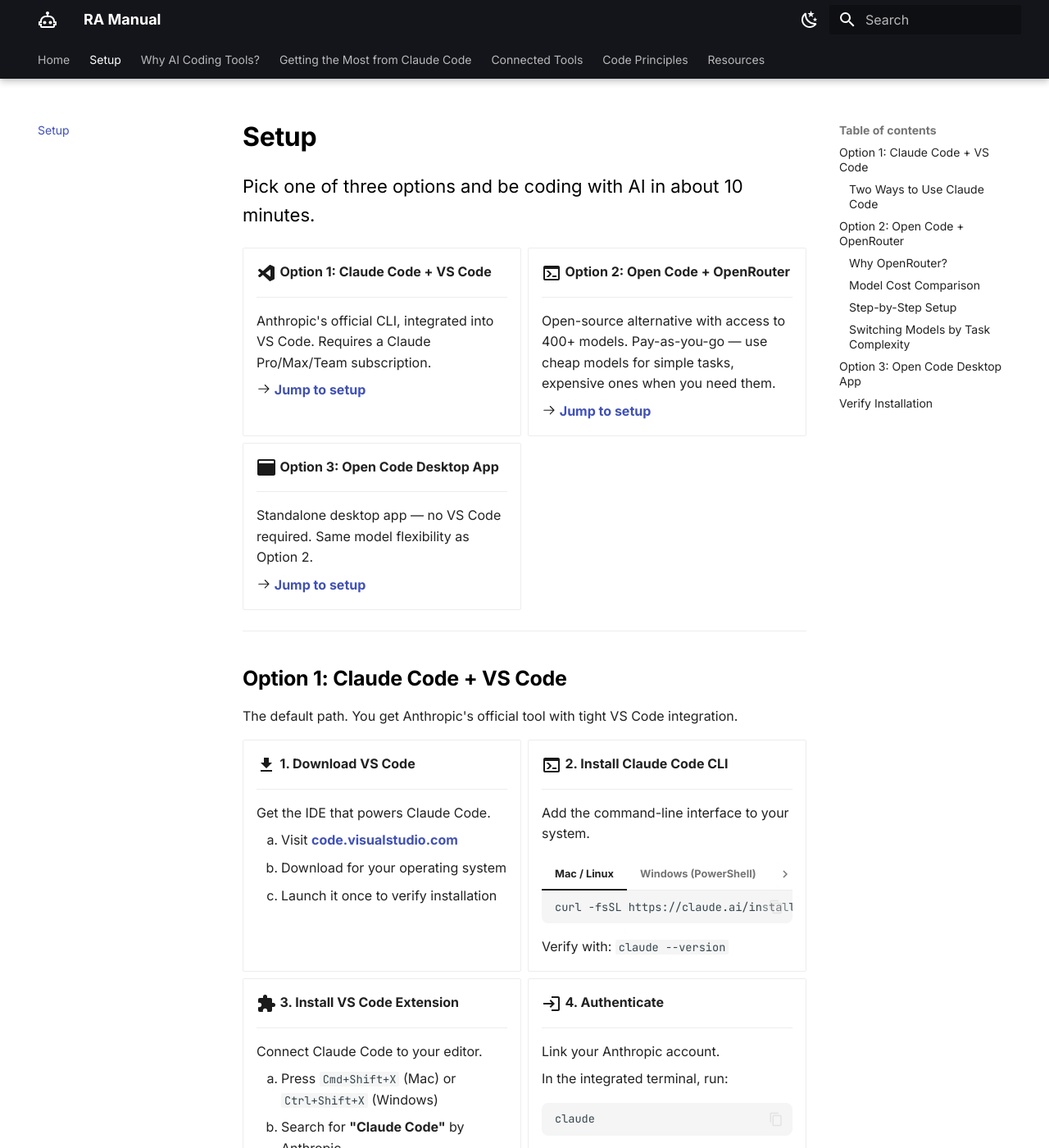
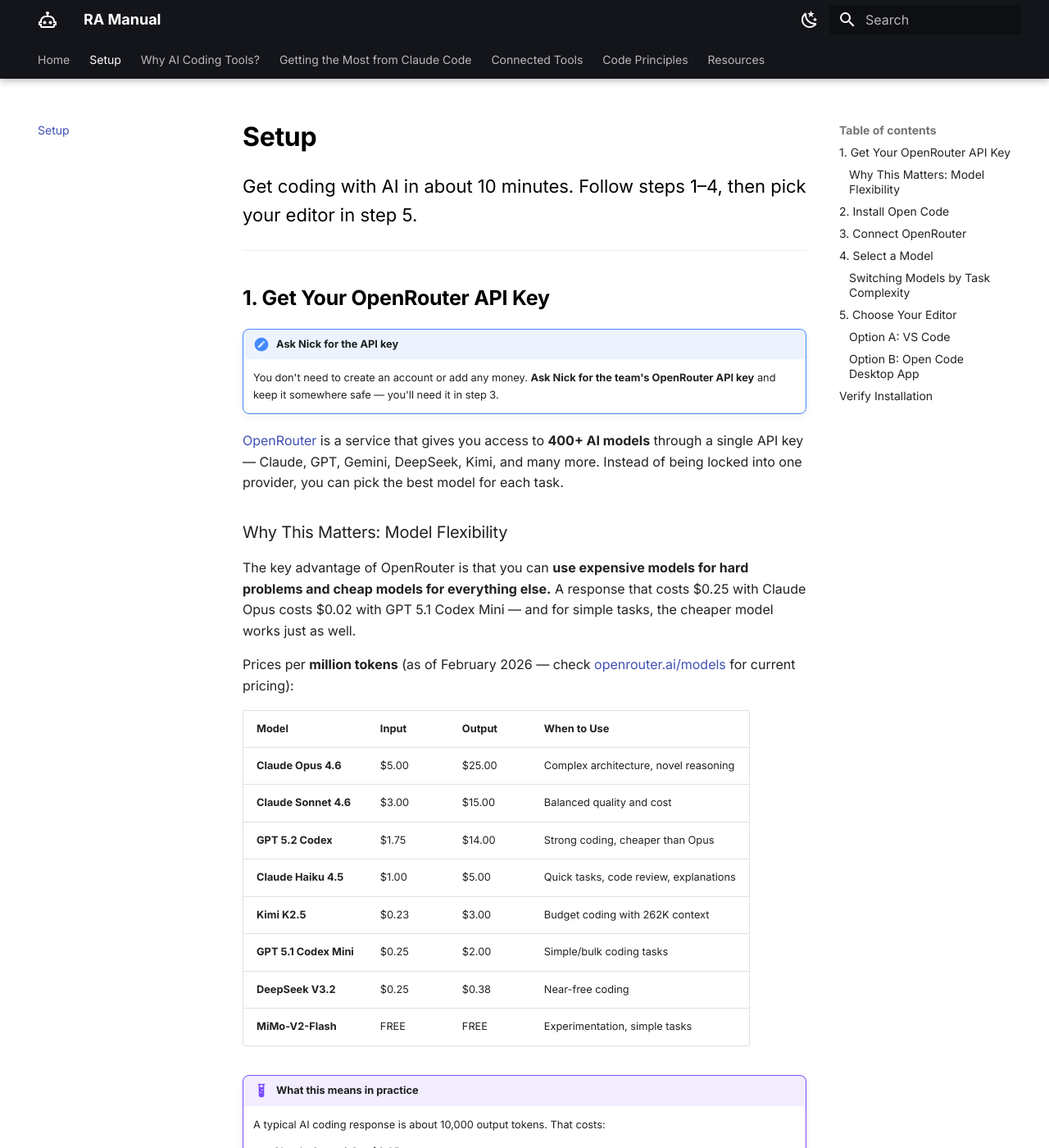
Before and after one commit to longjohnnicholas/ra-manual, an MkDocs documentation site: the page built from docs/01-setup.md, in a window 1280 px wide and 1400 px high. Shown: the whole window at 82% size. Built offline with MkDocs 1.6.1 and Material for MkDocs 9.7.7, drawn with Linux system fonts in a browser that asks for light colours; some of the changed text lies outside the part shown.

Commit message:
Restructure setup page: OpenRouter + Open Code as primary path
Make the flow linear (steps 1-4) with VS Code vs Desktop App as
the only choice at step 5. Users get the API key from Nick instead
of creating their own accounts. Claude Code moved to a collapsible
note at the bottom.

Co-Authored-By: Claude Opus 4.6 <noreply@anthropic.com>

````diff
--- a/docs/01-setup.md
+++ b/docs/01-setup.md
@@ -1,150 +1,21 @@
 # Setup
 
 <p style="font-size: 1.1rem; color: #000;">
-Pick one of three options and be coding with AI in about 10 minutes.
+Get coding with AI in about 10 minutes. Follow steps 1–4, then pick your editor in step 5.
 </p>
-
-<div class="grid cards" markdown>
-
--   :material-microsoft-visual-studio-code:{ .lg .middle } __Option 1: Claude Code + VS Code__
-
-    ---
-
-    Anthropic's official CLI, integrated into VS Code. Requires a Claude Pro/Max/Team subscription.
-
-    [:octicons-arrow-right-24: Jump to setup](#option-1-claude-code-vs-code)
-
--   :material-console:{ .lg .middle } __Option 2: Open Code + OpenRouter__
-
-    ---
-
-    Open-source alternative with access to 400+ models. Pay-as-you-go — use cheap models for simple tasks, expensive ones when you need them.
-
-    [:octicons-arrow-right-24: Jump to setup](#option-2-open-code-openrouter)
-
--   :material-application:{ .lg .middle } __Option 3: Open Code Desktop App__
-
-    ---
-
-    Standalone desktop app — no VS Code required. Same model flexibility as Option 2.
-
-    [:octicons-arrow-right-24: Jump to setup](#option-3-open-code-desktop-app)
-
-</div>
 
 ---
 
-## Option 1: Claude Code + VS Code
+## 1. Get Your OpenRouter API Key
 
-The default path. You get Anthropic's official tool with tight VS Code integration.
+!!! note "Ask Nick for the API key"
+    You don't need to create an account or add any money. **Ask Nick for the team's OpenRouter API key** and keep it somewhere safe — you'll need it in step 3.
 
-<div class="grid cards" markdown>
+[OpenRouter](https://openrouter.ai/) is a service that gives you access to **400+ AI models** through a single API key — Claude, GPT, Gemini, DeepSeek, Kimi, and many more. Instead of being locked into one provider, you can pick the best model for each task.
 
--   :material-download:{ .lg .middle } __1. Download VS Code__
+### Why This Matters: Model Flexibility
 
-    ---
-
-    Get the IDE that powers Claude Code.
-
-    1. Visit [code.visualstudio.com](https://code.visualstudio.com/)
-    2. Download for your operating system
-    3. Launch it once to verify installation
-
--   :material-console:{ .lg .middle } __2. Install Claude Code CLI__
-
-    ---
-
-    Add the command-line interface to your system.
-
-    === "Mac / Linux"
-
-        ```bash
-        curl -fsSL https://claude.ai/install.sh | bash
-        ```
-
-    === "Windows (PowerShell)"
-
-        ```powershell
-        irm https://claude.ai/install.ps1 | iex
-        ```
-
-    === "Homebrew (Mac)"
-
-        ```bash
-        brew install --cask claude-code
-        ```
-
-    Verify with: `claude --version`
-
--   :material-puzzle:{ .lg .middle } __3. Install VS Code Extension__
-
-    ---
-
-    Connect Claude Code to your editor.
-
-    1. Press `Cmd+Shift+X` (Mac) or `Ctrl+Shift+X` (Windows)
-    2. Search for **"Claude Code"** by Anthropic
-    3. Click **Install**
-
--   :material-login:{ .lg .middle } __4. Authenticate__
-
-    ---
-
-    Link your Anthropic account.
-
-    In the integrated terminal, run:
-
-    ```bash
-    claude
-    ```
-
-    Sign in via browser with your Claude account (Pro, Max, Team, or Enterprise).
-
-</div>
-
-### Two Ways to Use Claude Code
-
-<div class="grid cards" markdown>
-
--   :material-dock-window:{ .lg .middle } __Side Panel__
-
-    ---
-
-    Click the Claude icon in the left sidebar. Chat interface with visual diffs when Claude edits files.
-
-    **Best for:** Visual review, interactive debugging, exploratory sessions.
-
--   :material-console-line:{ .lg .middle } __Terminal__
-
-    ---
-
-    Type `claude` in VS Code terminal. Text-based, faster for quick queries.
-
-    **Best for:** Quick questions, scripting, rapid iteration.
-
-</div>
-
----
-
-## Option 2: Open Code + OpenRouter
-
-[Open Code](https://opencode.ai/) is a free, open-source AI coding agent (~106K GitHub stars, MIT license) that works with 75+ providers. Pair it with [OpenRouter](https://openrouter.ai/) and you get access to 400+ models through a single API key — including Claude, GPT, Gemini, DeepSeek, Kimi, and many free models.
-
-### Why OpenRouter?
-
-!!! tip "The key advantage: model flexibility"
-    OpenRouter gives you **one API key** that works with models from Anthropic, OpenAI, Google, Meta, Moonshot, and dozens more. You're not locked into one provider.
-
-    The practical benefit: **use expensive models for hard problems, cheap models for everything else.** A response that costs $0.25 with Claude Opus costs $0.02 with GPT 5.1 Codex Mini — and for simple tasks, the cheaper model works just as well.
-
-**How it works:**
-
-- Sign up at [openrouter.ai](https://openrouter.ai/) and create an API key
-- Add credits (pay-as-you-go, no subscription)
-- Point Open Code at OpenRouter — it routes your requests to whichever model you choose
-- Switch models anytime with a single command
-
-### Model Cost Comparison
+The key advantage of OpenRouter is that you can **use expensive models for hard problems and cheap models for everything else.** A response that costs $0.25 with Claude Opus costs $0.02 with GPT 5.1 Codex Mini — and for simple tasks, the cheaper model works just as well.
 
 Prices per **million tokens** (as of February 2026 — check [openrouter.ai/models](https://openrouter.ai/models) for current pricing):
 
@@ -167,18 +38,13 @@ Prices per **million tokens** (as of February 2026 — check [openrouter.ai/mode
     - **GPT 5.1 Codex Mini:** ~$0.02
     - **DeepSeek V3.2:** less than $0.01
 
-    If you use Opus only for hard problems (maybe 10-20% of your queries) and route everything else to cheaper models, you can cut your AI costs by 60-90%.
+    Use Opus only for hard problems (maybe 10-20% of your queries) and route everything else to cheaper models. This can cut costs by 60-90%.
 
-### Step-by-Step Setup
+---
 
-**1. Get an OpenRouter API key**
+## 2. Install Open Code
 
-1. Go to [openrouter.ai](https://openrouter.ai/) and create an account
-2. Navigate to [Settings → Keys](https://openrouter.ai/settings/keys)
-3. Click **Create API Key** and copy it
-4. Add credits ($5-10 is plenty to start)
-
-**2. Install Open Code**
+[Open Code](https://opencode.ai/) is a free, open-source AI coding agent (~106K GitHub stars, MIT license) that works with OpenRouter and 75+ other providers.
 
 === "Mac / Linux"
 
@@ -204,25 +70,29 @@ Prices per **million tokens** (as of February 2026 — check [openrouter.ai/mode
     scoop install opencode
     ```
 
-**3. Connect OpenRouter**
+---
 
-Launch Open Code in your project folder:
+## 3. Connect OpenRouter
+
+Launch Open Code in any folder:
 
 ```bash
 opencode
 ```
 
-Then run the `/connect` command inside Open Code, search for **OpenRouter**, and paste your API key.
+Then run the `/connect` command inside Open Code, search for **OpenRouter**, and paste the API key Nick gave you.
 
 <!-- screenshot: Open Code /connect command showing OpenRouter configuration -->
 
-Alternatively, set it as an environment variable in your shell profile:
+Alternatively, set it as an environment variable in your shell profile (e.g., `~/.zshrc` or `~/.bashrc`):
 
 ```bash
 export OPENROUTER_API_KEY=sk-or-your-key-here
 ```
 
-**4. Select a model**
+---
+
+## 4. Select a Model
 
 Run `/models` inside Open Code to see all available models and pick one:
 
@@ -234,18 +104,9 @@ Or launch with a specific model directly:
 opencode -m openrouter/anthropic/claude-sonnet-4-6
 ```
 
-**5. (Optional) Install VS Code Extension**
-
-Open Code has a native VS Code extension. To install:
-
-1. Run `opencode` in the VS Code integrated terminal — the extension installs automatically
-2. Or search for **"OpenCode"** in the VS Code extension marketplace
-
-Quick launch: `Cmd+Esc` (Mac) or `Ctrl+Esc` (Windows) to open Open Code in VS Code.
-
 ### Switching Models by Task Complexity
 
-The real power of this setup is choosing the right model for each task:
+This is the real power of this setup — choose the right model for each task:
 
 | Task | Recommended Model | Why |
 |---|---|---|
@@ -255,7 +116,7 @@ The real power of this setup is choosing the right model for each task:
 | Fixing a typo or renaming variables | GPT 5.1 Codex Mini | Trivial task, use the cheapest option |
 | Exploring a new codebase | Kimi K2.5 | Cheap with a huge 262K context window |
 
-**To switch models during a session**, run `/models` and pick a different one. To set a default for everyday work, add this to your `opencode.json` config file:
+**To switch models during a session**, run `/models` and pick a different one. To set defaults for everyday work, add this to your `opencode.json` config file:
 
 ```json
 {
@@ -268,9 +129,55 @@ This uses Sonnet as your primary model and Codex Mini for lightweight tasks auto
 
 ---
 
-## Option 3: Open Code Desktop App
+## 5. Choose Your Editor
 
-If you don't want to use VS Code at all, Open Code has a standalone desktop app (currently in Beta).
+You've installed Open Code and connected it to OpenRouter. Now pick how you want to use it:
+
+<div class="grid cards" markdown>
+
+-   :material-microsoft-visual-studio-code:{ .lg .middle } __Option A: VS Code__
+
+    ---
+
+    Use Open Code inside VS Code — the same editor used across most research teams.
+
+    [:octicons-arrow-right-24: Set up VS Code](#option-a-vs-code)
+
+-   :material-application:{ .lg .middle } __Option B: Open Code Desktop App__
+
+    ---
+
+    Standalone app — no VS Code needed. Lightweight, simple, same features.
+
+    [:octicons-arrow-right-24: Set up Desktop App](#option-b-open-code-desktop-app)
+
+</div>
+
+### Option A: VS Code
+
+**1. Download VS Code**
+
+1. Visit [code.visualstudio.com](https://code.visualstudio.com/)
+2. Download for your operating system
+3. Launch it once to verify installation
+
+**2. Install the Open Code Extension**
+
+Open Code has a native VS Code extension. Either:
+
+- Run `opencode` in the VS Code integrated terminal — the extension installs automatically
+- Or press `Cmd+Shift+X` (Mac) / `Ctrl+Shift+X` (Windows), search for **"OpenCode"**, and click **Install**
+
+**3. Start using it**
+
+Open a project folder in VS Code, then:
+
+- **Quick launch:** `Cmd+Esc` (Mac) or `Ctrl+Esc` (Windows) to open Open Code
+- **Or:** type `opencode` in the VS Code terminal
+
+### Option B: Open Code Desktop App
+
+A standalone desktop app — currently in Beta, built with Tauri (lightweight and native).
 
 <!-- screenshot: Open Code desktop app showing the main interface -->
 
@@ -286,56 +193,37 @@ If you don't want to use VS Code at all, Open Code has a standalone desktop app
 
     Download from [opencode.ai/download](https://opencode.ai/download)
 
-**2. Configure OpenRouter**
+**2. Open a project folder and start coding**
 
-Same process as Option 2 — run `/connect`, search for OpenRouter, paste your API key. You get the same model selection and cost benefits.
-
-**3. Open a project folder and start coding**
+The desktop app uses the same OpenRouter configuration you set up in steps 3-4. No extra setup needed.
 
 !!! info "When to use the desktop app"
     The desktop app is a good choice if:
 
     - You prefer a dedicated window over VS Code
     - You primarily work in the terminal and want a lightweight AI companion
-    - You want the simplest possible setup (download one app, add one API key)
-
-    It supports the same features as the terminal version: model switching, MCP tools, file editing, and session management.
+    - You want the simplest possible setup
 
 ---
 
 ## Verify Installation
 
 !!! success "Final Check"
-    Whichever option you chose, verify it works:
+    Whichever editor you chose, open a project folder and ask:
 
-    === "Claude Code"
-
-        Open a project folder in VS Code and ask:
-
-        ```
-        What files are in this directory?
-        ```
-
-    === "Open Code (Terminal or VS Code)"
-
-        Navigate to a project folder and run:
-
-        ```bash
-        opencode
-        ```
-
-        Then ask:
-
-        ```
-        What files are in this directory?
-        ```
-
-    === "Open Code Desktop"
-
-        Open a project folder in the app and ask:
-
-        ```
-        What files are in this directory?
-        ```
+    ```
+    What files are in this directory?
+    ```
 
     If the AI lists your files, you're ready. [:octicons-arrow-right-24: Next: Learn why AI coding tools are transformative](02-why-claude-code.md)
+
+---
+
+??? note "Alternative: Claude Code + VS Code"
+    If you have a Claude Pro, Max, Team, or Enterprise subscription, you can use Anthropic's official **Claude Code** CLI instead of Open Code.
+
+    1. Install: `curl -fsSL https://claude.ai/install.sh | bash`
+    2. Install the VS Code extension: search for "Claude Code" by Anthropic
+    3. Authenticate: run `claude` in the terminal and sign in
+
+    Claude Code only works with Anthropic models (no OpenRouter, no model switching). It's a good option if you already have a subscription, but Open Code + OpenRouter gives you more flexibility.
````
